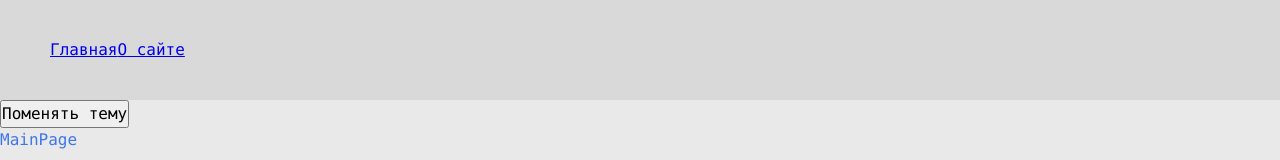
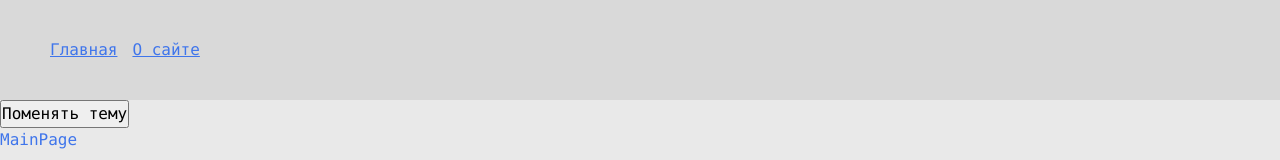
Before and after one commit to Cno6/react-app, a React app: page / in a window 1280 px wide. Shown: the top 160 px of the page. Built offline with nearby package versions, Linux system fonts and the light colour scheme.

Commit message:
refactor: create link UI component

```diff
--- a/src/app/styles/themes/dark.scss
+++ b/src/app/styles/themes/dark.scss
@@ -3,6 +3,8 @@
 
   --primary-color: rgb(14, 197, 14);
   --secondary-color: rgb(51, 207, 147);
+  --inverted-primary-color: rgb(63, 117, 235);
+  --inverted-secondary-color: rgb(14, 73, 151);
 
   --navbar-bg: #303030;
 }
--- a/src/app/styles/themes/light.scss
+++ b/src/app/styles/themes/light.scss
@@ -3,6 +3,8 @@
 
   --primary-color: rgb(63, 117, 235);
   --secondary-color: rgb(14, 73, 151);
+  --inverted-primary-color: rgb(14, 197, 14);
+  --inverted-secondary-color: rgb(51, 207, 147);
 
   --navbar-bg: #D9D9D9;
 }
--- /dev/null
+++ b/src/shared/ui/AppLink/AppLink.module.scss
@@ -0,0 +1,7 @@
+.primary {
+  color: var(--primary-color);
+}
+
+.secondary {
+  color: var(--inverted-primary-color);
+}
--- /dev/null
+++ b/src/shared/ui/AppLink/AppLink.tsx
@@ -0,0 +1,30 @@
+import cls from "./AppLink.module.scss"
+
+import { FC } from "react"
+import { Link, LinkProps } from "react-router-dom"
+
+import { classNames } from "shared/lib/classNames"
+
+export enum AppLinkTheme {
+  PRIMARY = 'primary',
+  SECONDARY = 'secondary'
+}
+
+// интерфейс унаследуем от LinkProps из react-router-dom для доступа к пропсам to и т.д.
+interface AppLinkProps extends LinkProps {
+  className?: string,
+  theme?: AppLinkTheme
+}
+
+export const AppLink: FC<AppLinkProps> = (props) => {
+  const { className, children, theme = AppLinkTheme.PRIMARY, ...otherProps } = props
+
+  return (
+    <Link
+      className={classNames(cls.AppLink, {}, [className, cls[theme]])}
+      {...otherProps}
+    >
+      {children}
+    </Link>
+  )
+}
--- a/src/widgets/Navbar/ui/Navbar.module.scss
+++ b/src/widgets/Navbar/ui/Navbar.module.scss
@@ -5,4 +5,8 @@
   height: 100px;
   padding: 25px 50px;
   background-color: var(--navbar-bg);
+
+  & > .Links>:not(:last-child) {
+    margin-right: 15px;
+  }
 }
--- a/src/widgets/Navbar/ui/Navbar.tsx
+++ b/src/widgets/Navbar/ui/Navbar.tsx
@@ -1,6 +1,7 @@
-import { Link } from "react-router-dom"
+import cls from './Navbar.module.scss'
+
 import { classNames } from "shared/lib/classNames"
-import cls from './Navbar.module.scss'
+import { AppLink } from "shared/ui/AppLink/AppLink"
 
 interface NavbarProps {
   className?: string
@@ -11,9 +12,9 @@ export const Navbar = (props: NavbarProps) => {
 
   return (
     <div className={classNames(cls.Navbar, {}, [className])}>
-      <div className="links">
-        <Link to={'/'}>Главная</Link>
-        <Link to={'/about'}>О сайте</Link>
+      <div className={classNames(cls.Links, {}, [className])}>
+        <AppLink to={'/'}>Главная</AppLink>
+        <AppLink to={'/about'}>О сайте</AppLink>
       </div>
     </div>
   )
```
